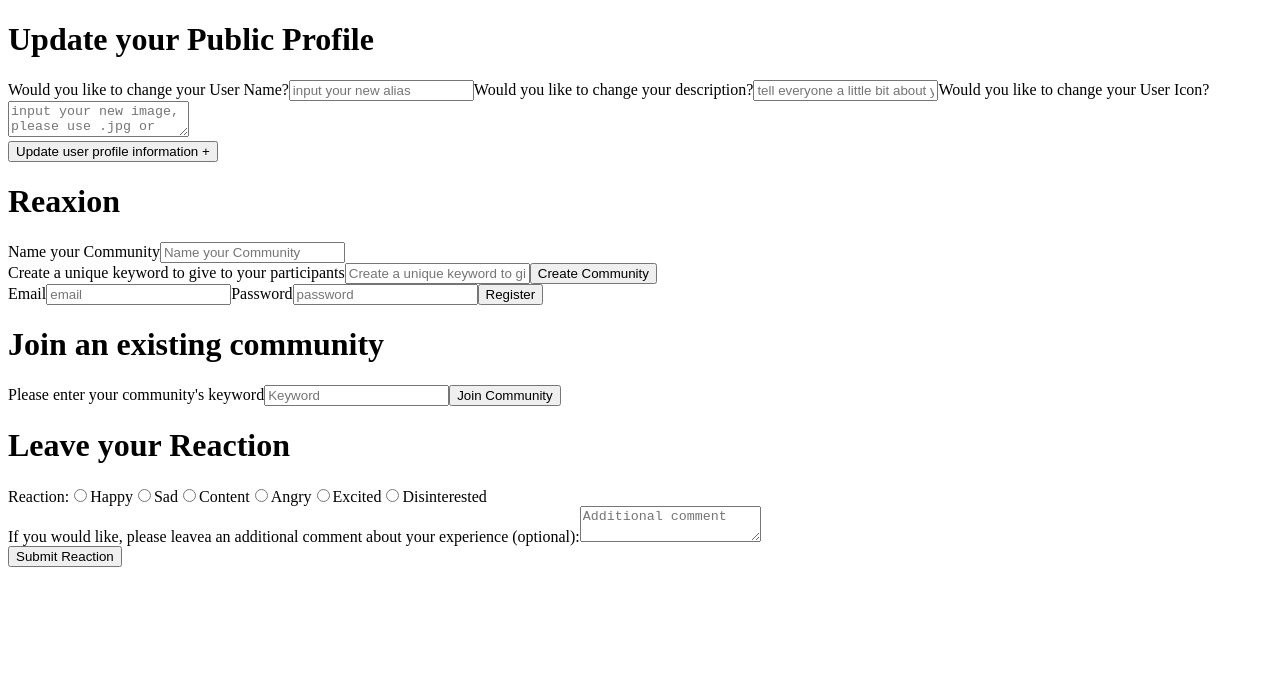
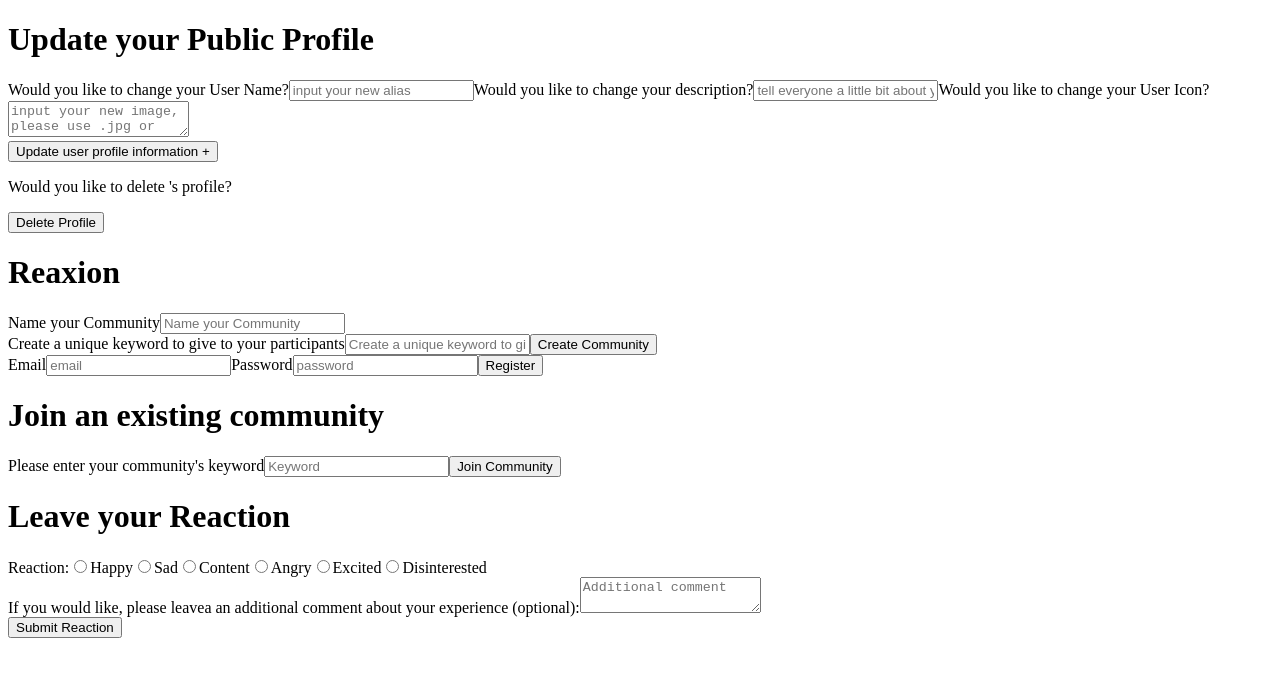
Before and after one commit to robyngoodner/Reaxion, a React (Create React App) app in the folder client/: page / in a window 1280 px wide. Shown: the top 676 px of the page. Built offline with nearby package versions, Linux system fonts and the light colour scheme; no server answers.

Commit message:
added delete profile to frontend inside UserProfileUpdate

```diff
--- a/client/src/components/UserProfile/UserProfileUpdate.js
+++ b/client/src/components/UserProfile/UserProfileUpdate.js
@@ -5,8 +5,15 @@
     const [userName, setuserName]= useState("");
     const [description, setdescription]= useState("");
     const [userIcon, setUserIcon]= useState("");
-    //delete userProfile
+    const [deleteProfile, setDeleteProfile] = useState(null);
 
+    const handleDelete = useEffect(() => {
+        async function deleteUser() {
+            await userProfileService.destroy();
+            setDeleteProfile('User Deleted');
+        }
+        deleteUser();
+    }, []);
 
     const handleSubmit = async () => {
         let newUserInfo = {userName, description, userIcon};
@@ -56,8 +63,11 @@
                 placeholder="input your new image, please use .jpg or .png"
             />
         </label>
+
     </form>
     <button onClick={handleSubmit}>Update user profile information +</button>
+    <p> Would you like to delete {deleteProfile}'s profile?</p>
+    <button onClick={handleDelete}>Delete Profile</button>
 </div>
 );
 };
```
Also changed, not shown: client/src/components/UserProfile/UserProfileDelete.js (deleted).
